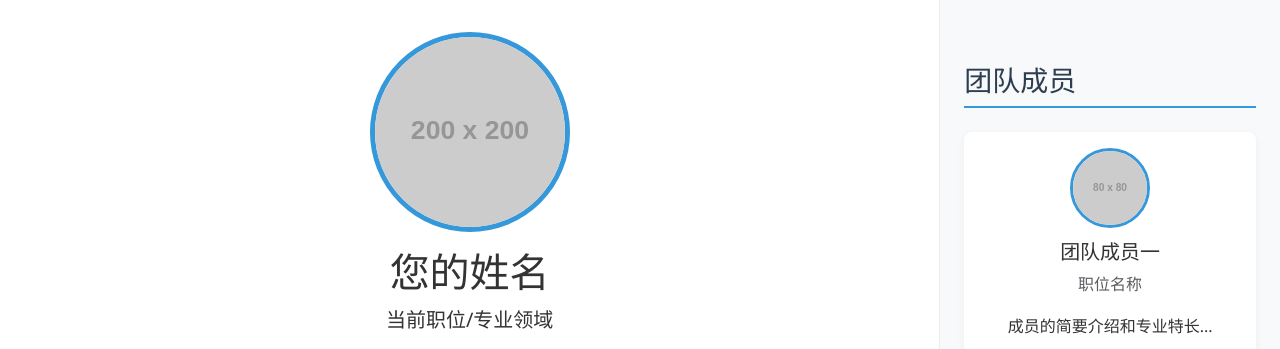
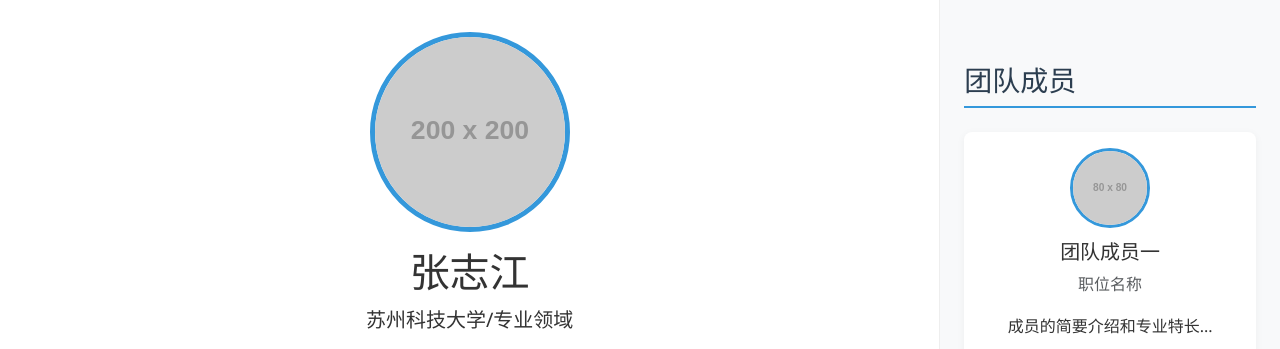
Before and after one commit to ZhaoWWei/zhangzhijiang.github.io, a plain HTML site: page index.html in a window 1280 px wide. Shown: the top 349 px of the page. Drawn offline with nearby package versions, Linux system fonts and the light colour scheme; placeholder pictures from the web are drawn by us.

Commit message:
Update index.html

```diff
--- a/index.html
+++ b/index.html
@@ -3,7 +3,7 @@
 <head>
     <meta charset="UTF-8">
     <meta name="viewport" content="width=device-width, initial-scale=1.0">
-    <title>个人专业主页</title>
+    <title>张志江个人主页</title>
     <!-- Bootstrap 5 CSS -->
     <link href="https://cdn.jsdelivr.net/npm/bootstrap@5.3.0/dist/css/bootstrap.min.css" rel="stylesheet">
     <!-- Font Awesome 图标 -->
@@ -216,8 +216,8 @@
             <!-- 个人头像和基本信息 -->
             <div class="avatar-container">
                 <img src="https://via.placeholder.com/200" alt="个人头像" class="avatar">
-                <h1>您的姓名</h1>
-                <p class="lead">当前职位/专业领域</p>
+                <h1>张志江</h1>
+                <p class="lead">苏州科技大学/专业领域</p>
                 <p>简要的个人介绍，突出专业领域和核心优势。</p>
             </div>
 
```
